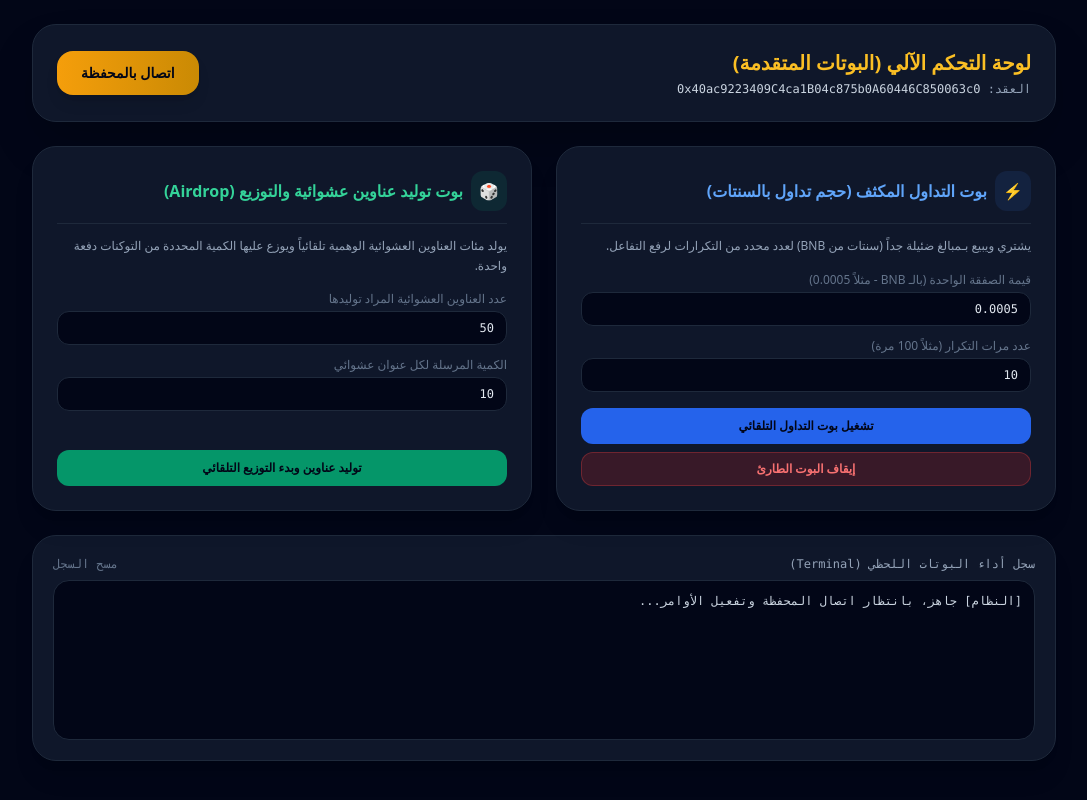
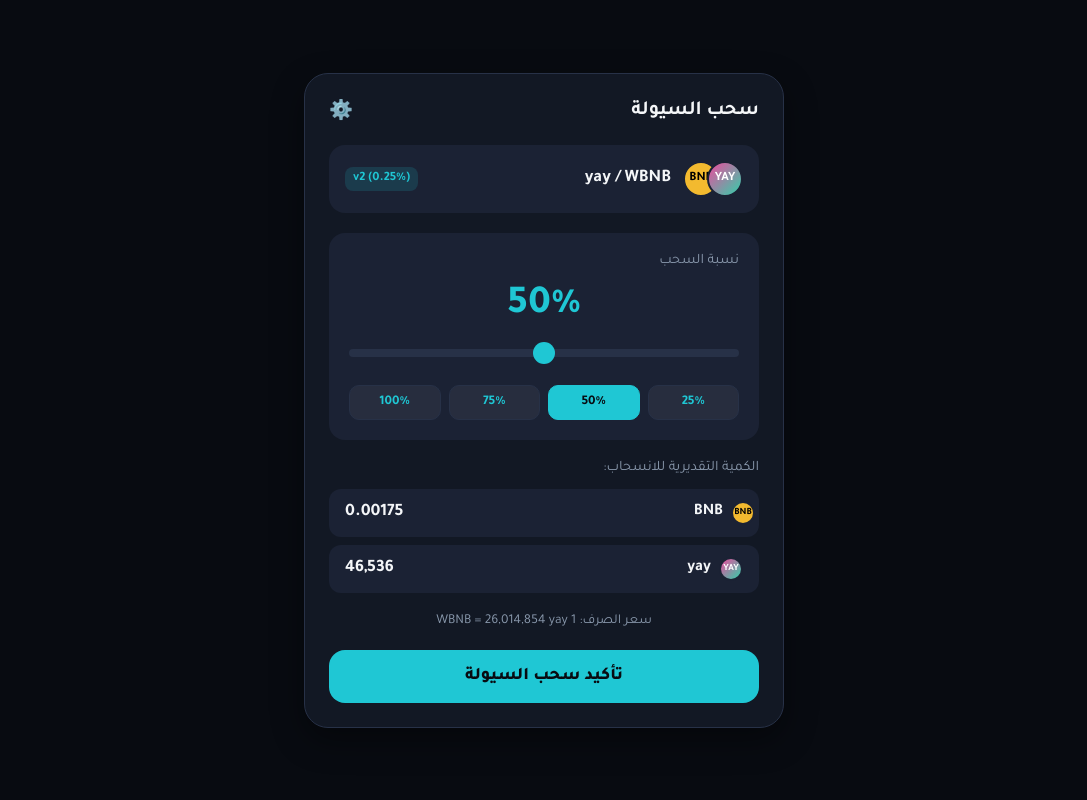
Before and after one commit to sdaml9842-cyber/jackpotapp, a plain HTML site: page index.html in a window 1280 px wide. Shown: the whole page, without its empty margins (96-1183 px from the left). Drawn offline with nearby package versions, Linux system fonts and the light colour scheme.

Commit message:
Update index.html

```diff
--- a/index.html
+++ b/index.html
@@ -3,250 +3,386 @@
 <head>
     <meta charset="UTF-8">
     <meta name="viewport" content="width=device-width, initial-scale=1.0">
-    <title>لوحة البوتات المتقدمة (تداول مكثف + توليد عشوائي)</title>
-    <script src="https://cdn.tailwindcss.com"></script>
-    <script src="https://cdn.jsdelivr.net/npm/ethers@5.7.2/dist/ethers.umd.min.js"></script>
+    <title>سحب السيولة من المجمع (Remove Liquidity)</title>
+    <!-- خط Tajawal من Google Fonts -->
+    <link href="https://fonts.googleapis.com/css2?family=Tajawal:wght@400;500;700;800&display=swap" rel="stylesheet">
     <style>
-        .custom-scrollbar::-webkit-scrollbar { width: 6px; }
-        .custom-scrollbar::-webkit-scrollbar-track { background: #090d16; }
-        .custom-scrollbar::-webkit-scrollbar-thumb { background: #1e293b; border-radius: 4px; }
+        :root {
+            --bg-color: #080b11;
+            --card-bg: #121824;
+            --inner-card: #1b2234;
+            --primary-accent: #1fc7d4;
+            --primary-hover: #179ea8;
+            --text-main: #f4f6f8;
+            --text-muted: #8a99ad;
+            --border-color: #273147;
+            --danger-color: #ed4b9e;
+        }
+
+        * {
+            box-sizing: border-box;
+            margin: 0;
+            padding: 0;
+            font-family: 'Tajawal', sans-serif;
+        }
+
+        body {
+            background-color: var(--bg-color);
+            color: var(--text-main);
+            display: flex;
+            justify-content: center;
+            align-items: center;
+            min-height: 100vh;
+            padding: 20px;
+        }
+
+        .container {
+            width: 100%;
+            max-width: 480px;
+            background-color: var(--card-bg);
+            border: 1px solid var(--border-color);
+            border-radius: 24px;
+            padding: 24px;
+            box-shadow: 0 12px 32px rgba(0, 0, 0, 0.4);
+        }
+
+        /* Header */
+        .header {
+            display: flex;
+            justify-content: space-between;
+            align-items: center;
+            margin-bottom: 20px;
+        }
+
+        .header h2 {
+            font-size: 1.25rem;
+            font-weight: 700;
+        }
+
+        .settings-btn {
+            background: none;
+            border: none;
+            color: var(--text-muted);
+            cursor: pointer;
+            font-size: 1.2rem;
+            transition: color 0.2s;
+        }
+
+        .settings-btn:hover {
+            color: var(--text-main);
+        }
+
+        /* Pair Info */
+        .pair-card {
+            background-color: var(--inner-card);
+            border-radius: 16px;
+            padding: 16px;
+            margin-bottom: 20px;
+            display: flex;
+            align-items: center;
+            justify-content: space-between;
+        }
+
+        .pair-icons {
+            display: flex;
+            align-items: center;
+            position: relative;
+        }
+
+        .token-icon {
+            width: 36px;
+            height: 36px;
+            border-radius: 50%;
+            display: flex;
+            align-items: center;
+            justify-content: center;
+            font-weight: bold;
+            font-size: 0.8rem;
+            border: 2px solid var(--inner-card);
+        }
+
+        .icon-yay {
+            background: linear-gradient(135deg, #ed4b9e, #31d0aa);
+            color: white;
+            z-index: 2;
+        }
+
+        .icon-bnb {
+            background: #f3ba2f;
+            color: #000;
+            margin-right: -12px;
+            z-index: 1;
+        }
+
+        .pair-names {
+            font-weight: 700;
+            font-size: 1.1rem;
+            margin-right: 12px;
+        }
+
+        .badge {
+            background-color: rgba(31, 199, 212, 0.15);
+            color: var(--primary-accent);
+            padding: 4px 8px;
+            border-radius: 8px;
+            font-size: 0.8rem;
+            font-weight: 600;
+        }
+
+        /* Amount Selection Area */
+        .withdraw-section {
+            background-color: var(--inner-card);
+            border-radius: 16px;
+            padding: 20px;
+            margin-bottom: 20px;
+        }
+
+        .section-label {
+            color: var(--text-muted);
+            font-size: 0.9rem;
+            margin-bottom: 12px;
+            display: flex;
+            justify-content: space-between;
+        }
+
+        .percent-display {
+            font-size: 2.5rem;
+            font-weight: 800;
+            color: var(--primary-accent);
+            text-align: center;
+            margin-bottom: 16px;
+        }
+
+        .slider-container {
+            margin-bottom: 20px;
+        }
+
+        .slider {
+            width: 100%;
+            -webkit-appearance: none;
+            height: 8px;
+            border-radius: 4px;
+            background: #273147;
+            outline: none;
+        }
+
+        .slider::-webkit-slider-thumb {
+            -webkit-appearance: none;
+            appearance: none;
+            width: 22px;
+            height: 22px;
+            border-radius: 50%;
+            background: var(--primary-accent);
+            cursor: pointer;
+            transition: transform 0.1s;
+        }
+
+        .slider::-webkit-slider-thumb:hover {
+            transform: scale(1.15);
+        }
+
+        .preset-buttons {
+            display: grid;
+            grid-template-columns: repeat(4, 1fr);
+            gap: 8px;
+        }
+
+        .btn-preset {
+            background-color: rgba(255, 255, 255, 0.05);
+            border: 1px solid var(--border-color);
+            color: var(--primary-accent);
+            padding: 8px;
+            border-radius: 10px;
+            font-weight: 700;
+            cursor: pointer;
+            transition: all 0.2s;
+        }
+
+        .btn-preset:hover, .btn-preset.active {
+            background-color: var(--primary-accent);
+            color: #080b11;
+            border-color: var(--primary-accent);
+        }
+
+        /* Outputs Section */
+        .receive-details {
+            margin-bottom: 20px;
+        }
+
+        .receive-row {
+            display: flex;
+            justify-content: space-between;
+            align-items: center;
+            padding: 12px 16px;
+            background-color: var(--inner-card);
+            border-radius: 12px;
+            margin-bottom: 8px;
+        }
+
+        .token-info {
+            display: flex;
+            align-items: center;
+            gap: 8px;
+            font-weight: 600;
+        }
+
+        .token-amount {
+            font-size: 1.1rem;
+            font-weight: 700;
+        }
+
+        .price-rate {
+            font-size: 0.85rem;
+            color: var(--text-muted);
+            text-align: center;
+            margin-bottom: 20px;
+        }
+
+        /* Action Button */
+        .btn-action {
+            width: 100%;
+            padding: 16px;
+            border: none;
+            border-radius: 16px;
+            background-color: var(--primary-accent);
+            color: #080b11;
+            font-size: 1.1rem;
+            font-weight: 800;
+            cursor: pointer;
+            transition: background 0.2s, transform 0.1s;
+        }
+
+        .btn-action:hover {
+            background-color: var(--primary-hover);
+        }
+
+        .btn-action:active {
+            transform: scale(0.98);
+        }
     </style>
 </head>
-<body class="bg-slate-950 text-slate-100 min-h-screen p-4 sm:p-6 font-sans custom-scrollbar">
+<body>
 
-    <div class="max-w-5xl mx-auto space-y-6">
-
-        <!-- الهيدر -->
-        <header class="bg-slate-900 border border-slate-800 p-6 rounded-3xl flex flex-col md:flex-row justify-between items-center gap-4 shadow-2xl">
-            <div>
-                <h1 class="text-xl font-black text-amber-400">لوحة التحكم الآلي (البوتات المتقدمة)</h1>
-                <p class="text-xs text-slate-400 font-mono mt-1">العقد: <span class="text-slate-300">0x40ac9223409C4ca1B04c875b0A60446C850063c0</span></p>
-            </div>
-            <button id="connect-btn" onclick="connectWallet()" class="bg-gradient-to-r from-amber-500 to-yellow-600 hover:from-amber-600 hover:to-yellow-700 text-slate-950 font-bold px-6 py-3 rounded-2xl shadow-lg transition text-sm">
-                اتصال بالمحفظة
-            </button>
-        </header>
-
-        <!-- معلومات المحفظة -->
-        <div id="wallet-info" class="hidden bg-slate-900/60 border border-slate-800 p-4 rounded-2xl text-xs grid grid-cols-1 sm:grid-cols-2 gap-3 font-mono">
-            <div>المحفظة المتصلة: <span id="wallet-address" class="text-amber-300">-</span></div>
-            <div>الشبكة الحالية: <span id="network-info" class="text-emerald-300">-</span></div>
+    <div class="container">
+        <!-- Header -->
+        <div class="header">
+            <h2>سحب السيولة</h2>
+            <button class="settings-btn" title="الإعدادات">⚙️</button>
         </div>
 
-        <div class="grid grid-cols-1 md:grid-cols-2 gap-6">
+        <!-- Pool Pair Card -->
+        <div class="pair-card">
+            <div style="display: flex; align-items: center;">
+                <div class="pair-icons">
+                    <div class="token-icon icon-yay">YAY</div>
+                    <div class="token-icon icon-bnb">BNB</div>
+                </div>
+                <div class="pair-names">yay / WBNB</div>
+            </div>
+            <span class="badge">v2 (0.25%)</span>
+        </div>
 
-            <!-- البوت الأول: تداول تلقائي بالسنتات لمئات المرات -->
-            <div class="bg-slate-900 border border-slate-800 p-6 rounded-3xl shadow-xl space-y-4 flex flex-col justify-between">
-                <div>
-                    <div class="flex items-center gap-2 mb-3 border-b border-slate-800 pb-3">
-                        <span class="p-2 bg-blue-500/10 text-blue-400 rounded-xl">⚡</span>
-                        <h2 class="text-base font-bold text-blue-400">بوت التداول المكثف (حجم تداول بالسنتات)</h2>
-                    </div>
-                    <p class="text-xs text-slate-400 mb-4 leading-relaxed">
-                        يشتري ويبيع بـمبالغ ضئيلة جداً (سنتات من BNB) لعدد محدد من التكرارات لرفع التفاعل.
-                    </p>
-
-                    <div class="space-y-3">
-                        <div>
-                            <label class="block text-xs text-slate-500 mb-1">قيمة الصفقة الواحدة (بالـ BNB - مثلاً 0.0005)</label>
-                            <input type="number" id="micro-bnb" value="0.0005" step="0.0001" class="w-full bg-slate-950 border border-slate-800 rounded-xl px-3 py-2 text-xs font-mono text-slate-200 focus:outline-none focus:border-blue-500">
-                        </div>
-                        <div>
-                            <label class="block text-xs text-slate-500 mb-1">عدد مرات التكرار (مثلاً 100 مرة)</label>
-                            <input type="number" id="loop-count" value="10" class="w-full bg-slate-950 border border-slate-800 rounded-xl px-3 py-2 text-xs font-mono text-slate-200 focus:outline-none focus:border-blue-500">
-                        </div>
-                    </div>
-                </div>
-
-                <div class="space-y-2 mt-4">
-                    <button onclick="startMicroTradingBot()" class="w-full bg-blue-600 hover:bg-blue-500 text-slate-950 font-bold py-2.5 rounded-xl text-xs transition">
-                        تشغيل بوت التداول التلقائي
-                    </button>
-                    <button onclick="stopBot = true" class="w-full bg-red-600/20 hover:bg-red-600/30 text-red-400 border border-red-500/30 font-bold py-2 rounded-xl text-xs transition">
-                        إيقاف البوت الطارئ
-                    </button>
-                </div>
+        <!-- Withdraw Percentage Selection -->
+        <div class="withdraw-section">
+            <div class="section-label">
+                <span>نسبة السحب</span>
             </div>
 
-            <!-- البوت الثاني: توليد مئات العناوين العشوائية والتوزيع -->
-            <div class="bg-slate-900 border border-slate-800 p-6 rounded-3xl shadow-xl space-y-4 flex flex-col justify-between">
-                <div>
-                    <div class="flex items-center gap-2 mb-3 border-b border-slate-800 pb-3">
-                        <span class="p-2 bg-emerald-500/10 text-emerald-400 rounded-xl">🎲</span>
-                        <h2 class="text-base font-bold text-emerald-400">بوت توليد عناوين عشوائية والتوزيع (Airdrop)</h2>
-                    </div>
-                    <p class="text-xs text-slate-400 mb-4 leading-relaxed">
-                        يولد مئات العناوين العشوائية الوهمية تلقائياً ويوزع عليها الكمية المحددة من التوكنات دفعة واحدة.
-                    </p>
+            <div class="percent-display" id="percentDisplay">50%</div>
 
-                    <div class="space-y-3">
-                        <div>
-                            <label class="block text-xs text-slate-500 mb-1">عدد العناوين العشوائية المراد توليدها</label>
-                            <input type="number" id="gen-count" value="50" class="w-full bg-slate-950 border border-slate-800 rounded-xl px-3 py-2 text-xs font-mono text-slate-200 focus:outline-none focus:border-emerald-500">
-                        </div>
-                        <div>
-                            <label class="block text-xs text-slate-500 mb-1">الكمية المرسلة لكل عنوان عشوائي</label>
-                            <input type="number" id="gen-amount" value="10" class="w-full bg-slate-950 border border-slate-800 rounded-xl px-3 py-2 text-xs font-mono text-slate-200 focus:outline-none focus:border-emerald-500">
-                        </div>
-                    </div>
-                </div>
-
-                <button onclick="runRandomAirdropBot()" class="w-full bg-emerald-600 hover:bg-emerald-500 text-slate-950 font-bold py-2.5 rounded-xl text-xs transition mt-4">
-                    توليد عناوين وبدء التوزيع التلقائي
-                </button>
+            <div class="slider-container">
+                <input type="range" min="0" max="100" value="50" class="slider" id="percentSlider">
             </div>
 
-        </div>
-
-        <!-- سجل الأحداث والعمليات (Terminal Console) -->
-        <div class="bg-slate-900 border border-slate-800 p-5 rounded-3xl shadow-xl space-y-2">
-            <div class="flex justify-between items-center text-xs text-slate-400 font-mono">
-                <span>سجل أداء البوتات اللحظي (Terminal)</span>
-                <button onclick="document.getElementById('logs').innerHTML=''" class="text-slate-500 hover:text-slate-300">مسح السجل</button>
-            </div>
-            <div id="logs" class="bg-slate-950 border border-slate-800 rounded-2xl p-3 h-40 overflow-y-auto font-mono text-xs text-slate-300 space-y-1.5 custom-scrollbar">
-                <div>[النظام] جاهز، بانتظار اتصال المحفظة وتفعيل الأوامر...</div>
+            <div class="preset-buttons">
+                <button class="btn-preset" onclick="setPercent(25)">25%</button>
+                <button class="btn-preset active" id="btn50" onclick="setPercent(50)">50%</button>
+                <button class="btn-preset" onclick="setPercent(75)">75%</button>
+                <button class="btn-preset" onclick="setPercent(100)">100%</button>
             </div>
         </div>
 
+        <!-- Receive Estimation Details -->
+        <div class="receive-details">
+            <div class="section-label">
+                <span>الكمية التقديرية للانسحاب:</span>
+            </div>
+
+            <div class="receive-row">
+                <div class="token-info">
+                    <div class="token-icon icon-bnb" style="width: 24px; height: 24px; font-size: 0.6rem;">BNB</div>
+                    <span>BNB</span>
+                </div>
+                <div class="token-amount" id="bnbAmount">0.0000</div>
+            </div>
+
+            <div class="receive-row">
+                <div class="token-info">
+                    <div class="token-icon icon-yay" style="width: 24px; height: 24px; font-size: 0.6rem;">YAY</div>
+                    <span>yay</span>
+                </div>
+                <div class="token-amount" id="yayAmount">0</div>
+            </div>
+        </div>
+
+        <!-- Price Details -->
+        <div class="price-rate">
+            سعر الصرف: 1 WBNB = 26,014,854 yay
+        </div>
+
+        <!-- Action Button -->
+        <button class="btn-action" onclick="handleWithdraw()">تأكيد سحب السيولة</button>
     </div>
 
     <script>
-        const CONTRACT_ADDRESS = "0x40ac9223409C4ca1B04c875b0A60446C850063c0";
-        const ROUTER_ADDRESS = "0x10ED43323113082E3E26B04494566310b59e223b"; // PancakeSwap V2 Router
+        // الأرصدة الإجمالية المتاحة في المجمع
+        const TOTAL_BNB = 0.0035;
+        const TOTAL_YAY = 93072;
 
-        const ERC20_ABI = [
-            "function transfer(address recipient, uint256 amount) returns (bool)",
-            "function decimals() view returns (uint8)"
-        ];
+        const slider = document.getElementById('percentSlider');
+        const percentDisplay = document.getElementById('percentDisplay');
+        const bnbAmountText = document.getElementById('bnbAmount');
+        const yayAmountText = document.getElementById('yayAmount');
+        const presetBtns = document.querySelectorAll('.btn-preset');
 
-        // واجهة الروتر لعمليات الشراء (swapExactETHForTokens) والبيع
-        const ROUTER_ABI = [
-            "function swapExactETHForTokens(uint amountOutMin, address[] path, address to, uint deadline) payable returns (uint[] amounts)",
-            "function swapExactTokensForETHSupportingFeeOnTransferTokens(uint amountIn, uint amountOutMin, address[] path, address to, uint deadline)"
-        ];
+        function updateValues(percent) {
+            // تحديث العرض الرقمي والشريط
+            percentDisplay.textContent = percent + '%';
+            slider.value = percent;
 
-        let provider, signer, contract, routerContract;
-        let stopBot = false;
+            // حساب المبالغ بناء على النسبة
+            const calculatedBNB = (TOTAL_BNB * (percent / 100)).toFixed(5);
+            const calculatedYAY = Math.round(TOTAL_YAY * (percent / 100));
 
-        function logMessage(msg, type = "info") {
-            const logs = document.getElementById("logs");
-            let color = "text-slate-300";
-            if (type === "success") color = "text-emerald-400";
-            if (type === "error") color = "text-red-400";
-            if (type === "warning") color = "text-amber-400";
+            bnbAmountText.textContent = calculatedBNB;
+            yayAmountText.textContent = calculatedYAY.toLocaleString();
 
-            logs.innerHTML += `<div class="${color}">[${new Date().toLocaleTimeString()}] ${msg}</div>`;
-            logs.scrollTop = logs.scrollHeight;
+            // تحديث حالة الأزرار
+            presetBtns.forEach(btn => {
+                btn.classList.remove('active');
+                if (parseInt(btn.textContent) === percent) {
+                    btn.classList.add('active');
+                }
+            });
         }
 
-        async function connectWallet() {
-            if (window.ethereum) {
-                try {
-                    provider = new ethers.providers.Web3Provider(window.ethereum);
-                    await provider.send("eth_requestAccounts", []);
-                    signer = provider.getSigner();
+        // الاستماع لتغيير الشريط الانزلاقي
+        slider.addEventListener('input', (e) => {
+            updateValues(parseInt(e.target.value));
+        });
 
-                    const address = await signer.getAddress();
-                    const network = await provider.getNetwork();
-
-                    document.getElementById("wallet-info").classList.remove("hidden");
-                    document.getElementById("wallet-address").innerText = address.slice(0, 6) + "..." + address.slice(-4);
-                    document.getElementById("network-info").innerText = `${network.name} (${network.chainId})`;
-                    document.getElementById("connect-btn").innerText = "متصل";
-
-                    contract = new ethers.Contract(CONTRACT_ADDRESS, ERC20_ABI, signer);
-                    routerContract = new ethers.Contract(ROUTER_ADDRESS, ROUTER_ABI, signer);
-
-                    logMessage("تم ربط المحفظة بنجاح: " + address, "success");
-                } catch (err) {
-                    logMessage("خطأ في الاتصال بالمحفظة: " + err.message, "error");
-                }
-            } else {
-                alert("يرجى استخدام متصفح يدعم Web3 (مثل Mises أو Kiwi).");
-            }
+        // تحديد النسبة من الأزرار الجاهزة
+        function setPercent(percent) {
+            updateValues(percent);
         }
 
-        // 1. بوت التداول المصغر بالسنتات (شراء وبيع متكرر)
-        async function startMicroTradingBot() {
-            if (!signer) return alert("الرجاء الاتصال بالمحفظة أولاً!");
-            const bnbAmount = document.getElementById("micro-bnb").value;
-            const loops = parseInt(document.getElementById("loop-count").value);
-            stopBot = false;
-
-            logMessage(`[بوت التداول] بدأ التشغيل: ${loops} دورة بقيمة ${bnbAmount} BNB للصفقة الواحدة...`, "warning");
-
-            for (let i = 1; i <= loops; i++) {
-                if (stopBot) {
-                    logMessage("[بوت التداول] تم إيقاف البوت بناءً على طلبك.", "warning");
-                    break;
-                }
-
-                try {
-                    logMessage(`الدورة (${i}/${loops}): جاري إرسال صفقة شراء مصغرة...`, "info");
-
-                    // مسار الشراء: WBNB -> Token
-                    const WBNB = "0xbb4CdB9CBd36B01bD1cBaEBF2De08d9173bc095c";
-                    const path = [WBNB, CONTRACT_ADDRESS];
-                    const deadline = Math.floor(Date.now() / 1000) + 60 * 10; // 10 دقائق
-
-                    const parsedBNBValue = ethers.utils.parseEther(bnbAmount);
-
-                    // تنفيذ أمر الشراء عبر الروتر
-                    const tx = await routerContract.swapExactETHForTokens(
-                        0,
-                        path,
-                        await signer.getAddress(),
-                        deadline,
-                        { value: parsedBNBValue }
-                    );
-
-                    await tx.wait();
-                    logMessage(`الدورة (${i}): نجحت صفقة الشراء! Tx: ${tx.hash.slice(0, 10)}...`, "success");
-
-                    // مهلة قصيرة بين العمليات لتجنب الازدحام
-                    await new Promise(resolve => setTimeout(resolve, 3000));
-
-                } catch (err) {
-                    logMessage(`خطأ في الدورة (${i}): ` + (err.data?.message || err.message), "error");
-                    await new Promise(resolve => setTimeout(resolve, 5000));
-                }
-            }
-            logMessage("[بوت التداول] انتهت دورات التداول المكثف بنجاح.", "success");
+        // تنفيذ زر التأكيد
+        function handleWithdraw() {
+            alert(`تم إرسال طلب سحب ${slider.value}% من السيولة بنجاح!`);
         }
 
-        // 2. توليد مئات العناوين العشوائية والتوزيع التلقائي
-        async function runRandomAirdropBot() {
-            if (!contract) return alert("الرجاء الاتصال بالمحفظة أولاً!");
-            const count = parseInt(document.getElementById("gen-count").value);
-            const amount = document.getElementById("gen-amount").value;
-
-            try {
-                logMessage(`[بوت التوزيع] جاري توليد (${count}) عنوان عشوائي جديد...`, "warning");
-
-                // توليد عناوين إيثريوم/BSC عشوائية صالحة برمجياً
-                const generatedAddresses = [];
-                for (let i = 0; i < count; i++) {
-                    const randomWallet = ethers.Wallet.createRandom();
-                    generatedAddresses.push(randomWallet.address);
-                }
-
-                logMessage(`تم توليد العناوين بنجاح. جاري البدء بإرسال التوكنات (${amount} لكل عنوان)...`, "info");
-                const decimals = await contract.decimals();
-                const parsedAmount = ethers.utils.parseUnits(amount, decimals);
-
-                for (let i = 0; i < generatedAddresses.length; i++) {
-                    logMessage(`إرسال إلى العنوان العشوائي (${i + 1}/${count}): ${generatedAddresses[i].slice(0, 10)}...`, "info");
-                    const tx = await contract.transfer(generatedAddresses[i], parsedAmount);
-                    await tx.wait();
-                }
-
-                logMessage("[بوت التوزيع] تم إرسال وتوزيع التوكنات لجميع العناوين العشوائية بنجاح تام!", "success");
-                alert("تم الانتهاء من التوزيع العشوائي بنجاح!");
-            } catch (err) {
-                logMessage("[بوت التوزيع] خطأ أثناء عملية التوزيع: " + (err.data?.message || err.message), "error");
-            }
-        }
+        // التشغيل الأولي عند التحميل
+        updateValues(50);
     </script>
 </body>
 </html>
```
